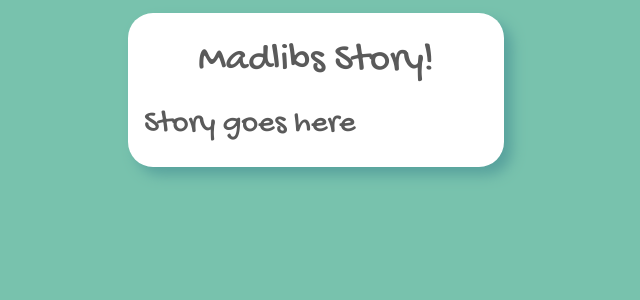
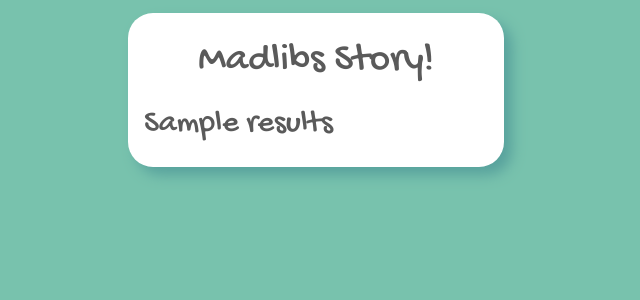
Before and after one commit to clchen-arcadia/flask-madlibs, a Flask app: template templates/results.html in a window 1280 px wide. Shown: the part 306-606 px from the top of the page, without its empty margins (324-964 px from the left). Run offline with Flask 2, Linux system fonts and the light colour scheme; the template is opened without the code that fills it: most values are stand-ins (such as "Sample title", 1, 10 or a date in 2020).

Commit message:
finished part one of MadLib story

```diff
--- a/app.py
+++ b/app.py
@@ -14,12 +14,18 @@ def landing_page():
 
     prompts = silly_story.prompts
 
-    prompts = [word.replace("_", " ") for word in prompts]
-
     return render_template("questions.html", prompts = prompts)
 
 
 @app.get('/story')
 def answer_page():
-    for item in silly_story.generate(answer):
-        request.args.get()
+    ''' Read form inputs, generate new story on page'''
+    answers = {}
+
+    for word in silly_story.prompts:
+
+        answers[word] = request.args.get(word)
+
+    results = silly_story.generate(answers)
+
+    return render_template('results.html', results = results)
--- a/templates/results.html
+++ b/templates/results.html
@@ -5,6 +5,6 @@
 {% block content %}
 
   <h1 class="pt-4 mb-3 text-center">Madlibs Story!</h1>
-  <h2 class="pt-1 ps-3 pe-3 pb-4">Story goes here</h2>
+  <h2 class="pt-1 ps-3 pe-3 pb-4">{{results}}</h2>
 
 {% endblock %}
```
